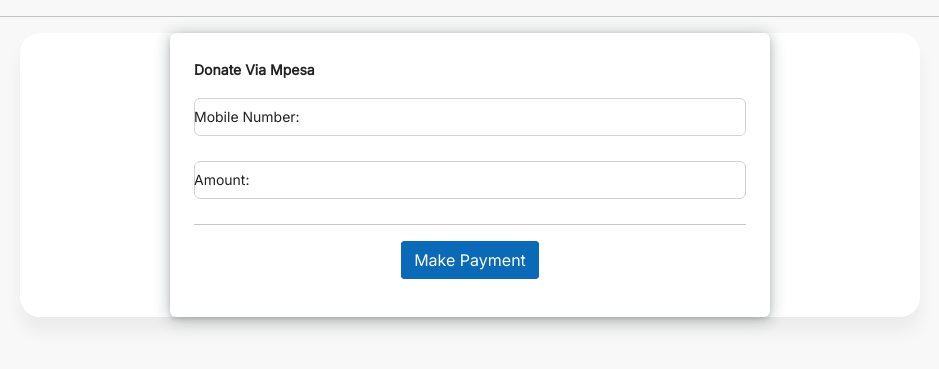
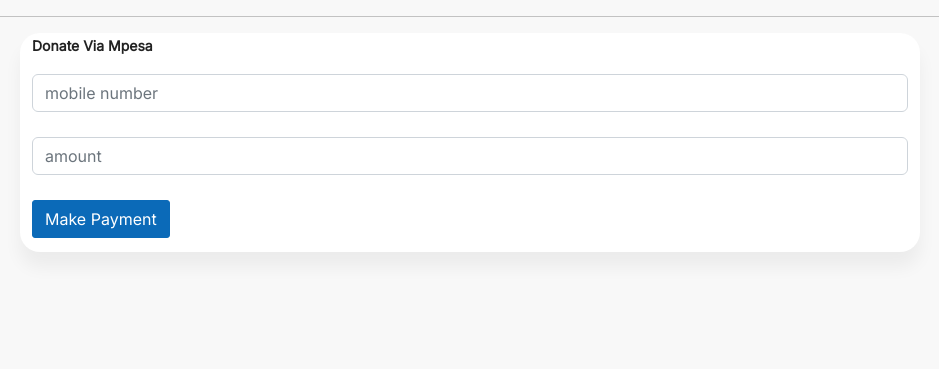
Before and after one commit to LUNYAMWIDEVS/adventproclaimer, a Django app: page /payment/mpesa/donate/1/ in a window 1280 px wide. Shown: the top 369 px of the page, without its empty margins (170-1109 px from the left). Run offline with Django 4.2, Linux system fonts and the light colour scheme; parts of the project's set-up code (start-up, migrations or seed data) failed here and were passed over; some libraries are stand-ins or nearby versions.

Commit message:
setting mpesa html well

```diff
--- a/payment/templates/payment/mpesa.html
+++ b/payment/templates/payment/mpesa.html
@@ -9,27 +9,20 @@
 <link rel="stylesheet" href="{% static 'styles/style-login.css' %}">
 <link rel="stylesheet" href="https://fonts.googleapis.com/css2?family=Material+Symbols+Outlined:opsz,wght,FILL,GRAD@48,400,0,0" />
 <div class="container">
-  <div class="row justify-content-center">
-     <div class="col-sm-12 col-lg-8 shadow-lg rounded p-4">
-              <div class="text-center">
-                 <div class="fw-bold text-start mb-3">Donate Via Mpesa</div>
-                 <div class="form-group">
+<div class="fw-bold text-start mb-3">Donate Via Mpesa</div>
+<div class="form-group">
 <form action="{% url 'mpesa-payment' need_id %}" method="post">
     {% csrf_token %}
     <div class="form-group">
-      <label for="mobile_no"> Mobile Number:</label>
-      <input type="text" class="form-control" id="mobile_no" name="mobile_no" required>
+
+      <input type="text" class="form-control" id="mobile_no" name="mobile_no" placeholder="mobile number">
     </div>
     <div class="form-group">
-      <label for="amount"> Amount:</label>
-      <input type="number" step="0.01" class="form-control" id="amount" name="amount" required>
+
+      <input type="number" step="0.01" class="form-control" id="amount" name="amount" placeholder="amount">
     </div>
-  <hr/>
     <button type="submit" class="btn btn-primary">Make Payment</button>
   </form>
   </div>
   </div>
   </div>
-  </div>
-  </div>
-  </div>
```
